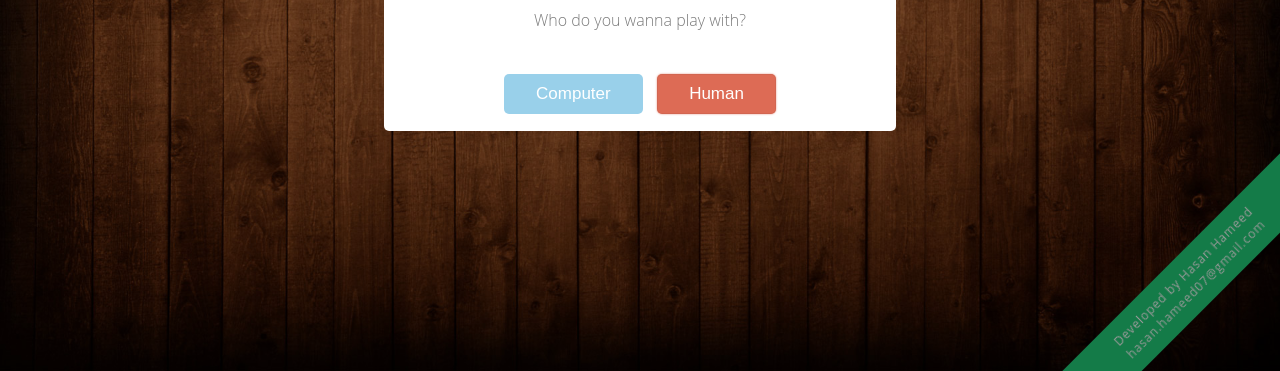
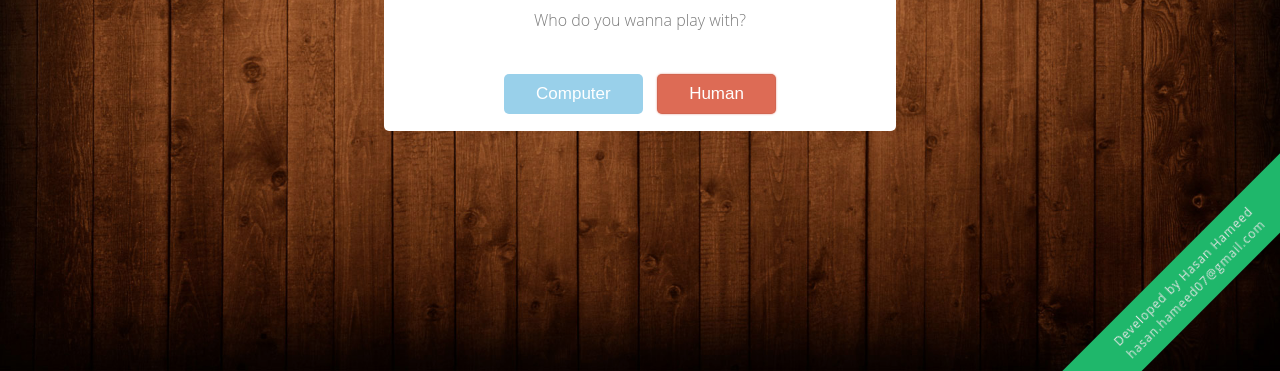
Before and after one commit to hasanhameed07/congkak-js, a plain HTML site: page index.html in a window 1280 px wide. Shown: the part 429-800 px from the top of the page. Drawn offline with Linux system fonts and the light colour scheme.

Commit message:
sweetalert.css edited

```diff
--- a/assets/css/sweetalert.css
+++ b/assets/css/sweetalert.css
@@ -7,7 +7,7 @@ body.stop-scrolling {
   /* IE8 */
   -ms-filter: "progid:DXImageTransform.Microsoft.Alpha(Opacity=40)";
   /* IE8 */
-  background-color: rgba(0, 0, 0, 0.4);
+  background-color: rgba(0, 0, 0, 0.1);
   position: fixed;
   left: 0;
   right: 0;
```
